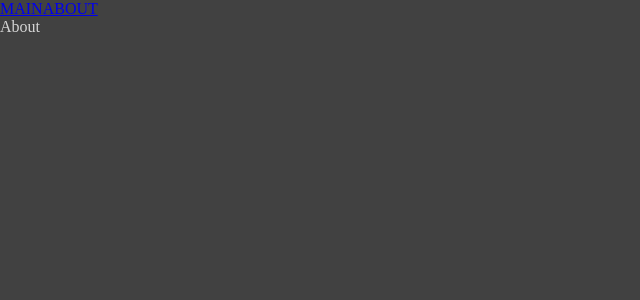
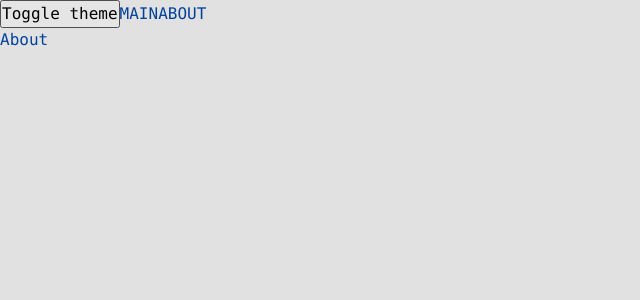
Before and after one commit to pros2s/middle-project, a React app: page /about in a window 1280 px wide. Shown: the top 300 px of the page, without its empty margins (0-640 px from the left). Built offline with nearby package versions, Linux system fonts and the light colour scheme.

Commit message:
work with themes(styles, context, hook)

```diff
--- a/src/App.tsx
+++ b/src/App.tsx
@@ -1,15 +1,19 @@
-import { FC, Suspense } from 'react';
+import { FC, useState, Suspense } from 'react';
 import { Link } from 'react-router-dom';
 import { Route, Routes } from 'react-router-dom';
 
 import { AboutPage } from './pages/aboutPage/AboutPage.async';
 import { MainPage } from './pages/mainPage/MainPage.async';
 
-import './index.scss';
+import './styles/index.scss';
+import { useThemes } from './themes/useThemes';
 
 const App: FC = () => {
+  const { theme, toggleTheme } = useThemes();
+
   return (
-    <div className='app'>
+    <div className={`app ${theme}`}>
+      <button onClick={toggleTheme}>Toggle theme </button>
       <Link to={'/'}>MAIN</Link>
       <Link to={'/about'}>ABOUT</Link>
 
--- a/src/index.scss
+++ /dev/null
@@ -1,14 +0,0 @@
-*,
-*::after,
-*::before {
-  margin: 0;
-  padding: 0;
-  box-sizing: border-box;
-}
-
-.app {
-  height: 100vh;
-  background-color: rgb(65, 65, 65);
-
-  color: rgb(213, 213, 213);
-}
--- a/src/index.tsx
+++ b/src/index.tsx
@@ -2,10 +2,13 @@ import { render } from 'react-dom';
 import { BrowserRouter } from 'react-router-dom';
 
 import App from './App';
+import ThemesProvider from './themes/ThemesProvider';
 
 render(
   <BrowserRouter>
-    <App />
+    <ThemesProvider>
+      <App />
+    </ThemesProvider>
   </BrowserRouter>,
   document.getElementById('root'),
 );
--- /dev/null
+++ b/src/styles/index.scss
@@ -0,0 +1,19 @@
+@import './reset';
+@import './variables/global';
+@import './themes/dark';
+@import './themes/normal';
+
+.app {
+  min-height: 100vh;
+  background: var(--bg-color);
+
+  color: var(--primary-color);
+
+  font: var(--font-m);
+}
+
+a {
+  color: inherit;
+
+  text-decoration: none;
+}
--- /dev/null
+++ b/src/styles/reset.scss
@@ -0,0 +1,16 @@
+*,
+*::after,
+*::before {
+  margin: 0;
+  padding: 0;
+  box-sizing: border-box;
+}
+
+input,
+textarea,
+select,
+button {
+  margin: 0;
+
+  font: inherit;
+}
--- /dev/null
+++ b/src/styles/themes/dark.scss
@@ -0,0 +1,6 @@
+.app.dark {
+  --bg-color: rgb(16, 74, 188);
+
+  --primary-color: rgb(22, 195, 22);
+  --secondary-color: rgb(5, 186, 5);
+}
--- /dev/null
+++ b/src/styles/themes/normal.scss
@@ -0,0 +1,6 @@
+.app.light {
+  --bg-color: rgb(225, 225, 225);
+
+  --primary-color: rgb(0, 65, 156);
+  --secondary-color: rgb(0, 116, 225);
+}
--- /dev/null
+++ b/src/styles/variables/global.scss
@@ -0,0 +1,11 @@
+:root {
+  --font-family-main: Consolas, 'Times New Roman', Serif;
+
+  --font-size-m: 16px;
+  --font-line-m: 24px;
+  --font-m: var(--font-size-m) / var(--font-line-m) var(--font-family-main);
+
+  --font-size-l: 24px;
+  --font-line-l: 36px;
+  --font-l: var(--font-size-l) / var(--font-line-l) var(--font-family-main);
+}
--- /dev/null
+++ b/src/themes/ThemesContext.ts
@@ -0,0 +1,15 @@
+import { createContext } from 'react';
+
+export enum Themes {
+  DARK = 'dark',
+  LIGHT = 'light',
+}
+
+export interface ThemesContextProps {
+  theme?: Themes;
+  setTheme?: (theme: Themes) => void;
+}
+
+export const ThemesContext = createContext<ThemesContextProps>({});
+
+export const LOCAL_STORAGE_THEME_KEY = 'theme';
--- /dev/null
+++ b/src/themes/ThemesProvider.tsx
@@ -0,0 +1,20 @@
+import { FC, useState, useMemo } from 'react';
+import { LOCAL_STORAGE_THEME_KEY, Themes, ThemesContext } from './ThemesContext';
+
+const defaultTheme = (localStorage.getItem(LOCAL_STORAGE_THEME_KEY) as Themes) || Themes.LIGHT;
+
+const ThemesProvider: FC = ({ children }) => {
+  const [theme, setTheme] = useState<Themes>(defaultTheme);
+
+  const defaultValue = useMemo(
+    () => ({
+      theme,
+      setTheme,
+    }),
+    [theme],
+  );
+
+  return <ThemesContext.Provider value={defaultValue}>{children}</ThemesContext.Provider>;
+};
+
+export default ThemesProvider;
--- /dev/null
+++ b/src/themes/useThemes.ts
@@ -0,0 +1,17 @@
+import { useContext } from 'react';
+import { Themes, ThemesContext } from './ThemesContext';
+
+interface UseThemesResults {
+  toggleTheme: () => void;
+  theme: Themes;
+}
+
+export const useThemes = (): UseThemesResults => {
+  const { theme, setTheme } = useContext(ThemesContext);
+
+  const toggleTheme = () => {
+    setTheme(theme === Themes.DARK ? Themes.LIGHT : Themes.DARK);
+  };
+
+  return { theme, toggleTheme };
+};
```
